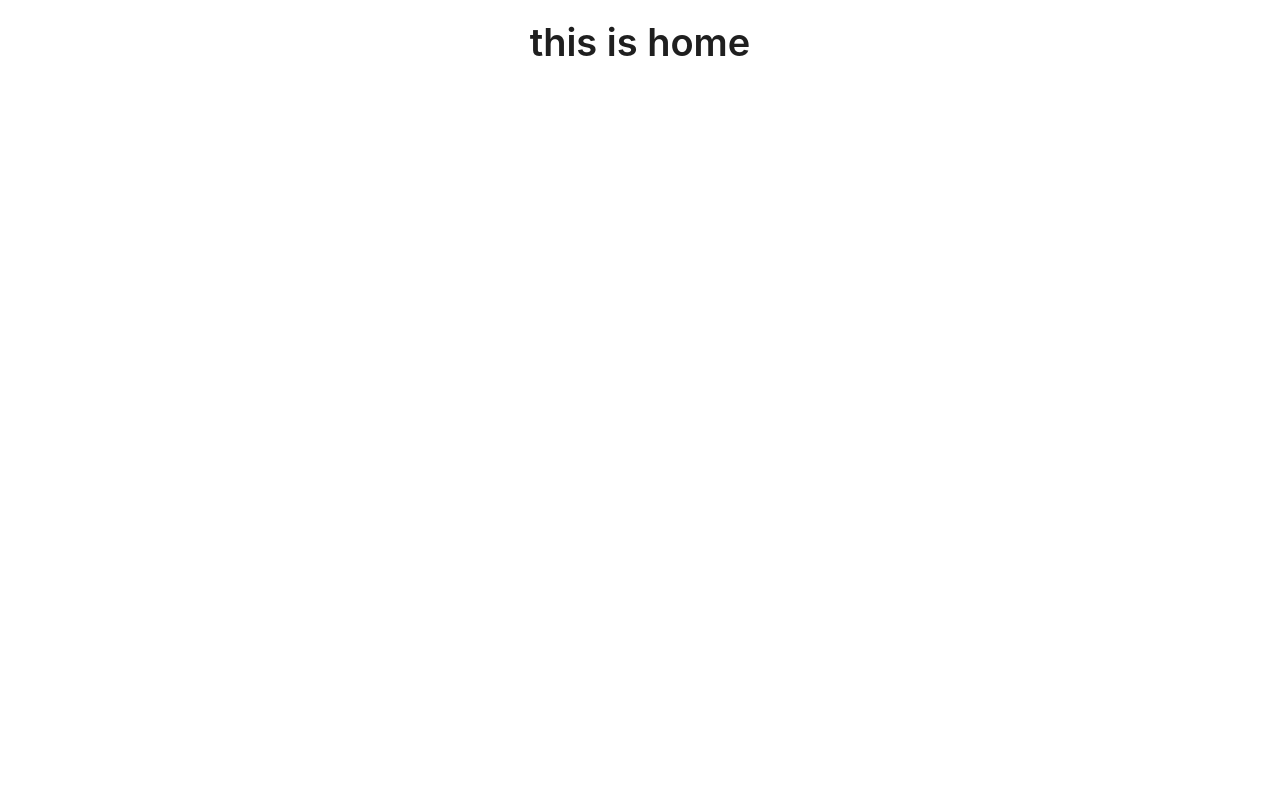
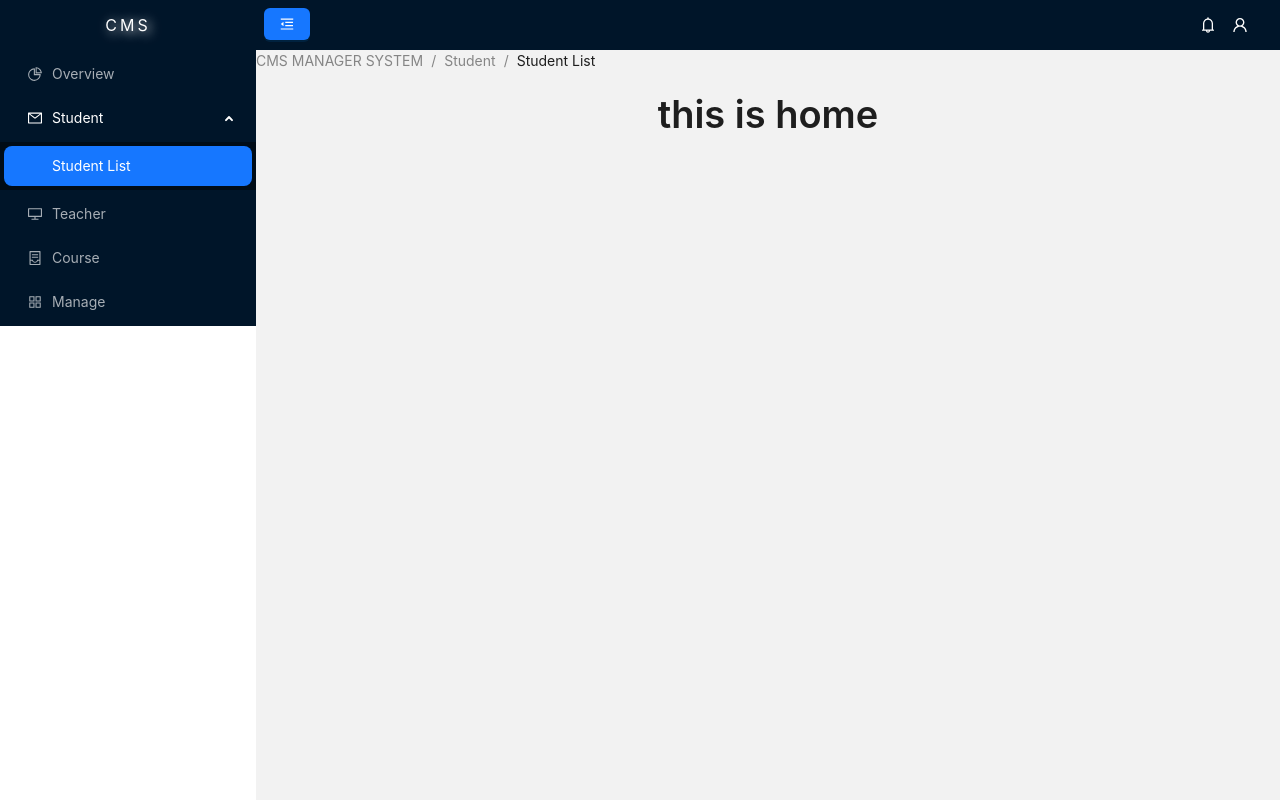
Before and after one commit to yuliaaaooo/app-notes, a React (Create React App) app: page /home in a window 1280 px wide. Built offline with nearby package versions, Linux system fonts and the light colour scheme.

Commit message:
feature:    完成菜单的布局和student列表

```diff
--- a/package.json
+++ b/package.json
@@ -9,6 +9,7 @@
     "antd": "^5.1.0",
     "axios": "^0.21.0",
     "crypto-js": "^4.0.0",
+    "date-fns": "^2.29.3",
     "react": "^18.2.0",
     "react-dom": "^18.2.0",
     "react-router-dom": "^6.6.1",
--- a/src/App.js
+++ b/src/App.js
@@ -1,25 +1,30 @@
 import "./App.css";
 import Login from "./pages/login";
 import Home from "./pages/home";
+import StudentList from "./pages/studentList";
 import {
     createBrowserRouter,
     createRoutesFromElements,
     Route,
     RouterProvider,
 } from "react-router-dom";
+import Layout from './layout';
+const HomeComponent = <Layout><Home /></Layout>
+const studentListComponent =  <Layout><StudentList /></Layout>
 const router = createBrowserRouter(
     createRoutesFromElements(
         <Route>
             <Route path="login" element={<Login />} />
-            <Route path="home" element={<Home />} />
+            <Route path="home" element={HomeComponent} />
+            <Route path="studentList" element={studentListComponent} />
         </Route>
     )
 );
 function App() {
   return (
-    <div className="App">
-        <RouterProvider router={router} />
-    </div>
+        <div className="App">
+            <RouterProvider router={router} />
+        </div>
   );
 }
 
--- a/src/components/Form.js
+++ b/src/components/Form.js
@@ -39,7 +39,7 @@ const LoginForm = () => {
     if (!!data) {
       console.log("success");
       storage.setUserInfo(data);
-      navigate("/home");
+      navigate("/studentList");
     }
   };
   return (
--- a/src/index.js
+++ b/src/index.js
@@ -7,7 +7,7 @@ import reportWebVitals from "./reportWebVitals";
 const root = ReactDOM.createRoot(document.getElementById("root"));
 root.render(
   <React.StrictMode>
-    <App />
+          <App />
   </React.StrictMode>
 );
 
--- /dev/null
+++ b/src/layout.js
@@ -0,0 +1,136 @@
+import "./App.css";
+import {
+    AppstoreOutlined,
+    ContainerOutlined,
+    DesktopOutlined,
+    MailOutlined,
+    MenuFoldOutlined,
+    MenuUnfoldOutlined,
+    PieChartOutlined,
+    BellOutlined,
+    UserOutlined,
+    SmileOutlined
+} from '@ant-design/icons';
+import {Breadcrumb, Button, Dropdown, Menu} from 'antd';
+import React, { useState } from 'react';
+import http from "./utils/http";
+import lodash from "lodash";
+import storage from "./utils/storage";
+import {useNavigate} from "react-router-dom";
+function getItem(label, key, icon, children, type) {
+    return {
+        key,
+        icon,
+        children,
+        label,
+        type,
+    };
+}
+const items = [
+    getItem('Overview', '1', <PieChartOutlined />),
+    getItem('Student', 'sub1', <MailOutlined />, [
+        getItem('Student List', '5'),
+    ]),
+    getItem('Teacher', '2', <DesktopOutlined />),
+    getItem('Course', '3', <ContainerOutlined />),
+    getItem('Manage', 'sub2', <AppstoreOutlined />),
+];
+const userItems= (navigate) => [
+    {
+        key: '1',
+        label: (
+            <a target="_blank" rel="noopener noreferrer" href="https://www.antgroup.com">
+               profile
+            </a>
+        ),
+    },
+    {
+        key: '4',
+        danger: true,
+        label: <span onClick={()=>{
+            http.post("logout").then((res)=>{
+                if(lodash.get(res,'data.data')){
+                    storage.setUserInfo(null);
+                    navigate("/login");
+                }
+            })
+        }}>logout</span>,
+    },
+];
+function Layout({children}) {
+    const [collapsed, setCollapsed] = useState(false);
+    const toggleCollapsed = () => {
+        setCollapsed(!collapsed);
+    };
+    const navigate = useNavigate();
+    return (
+        <div style={{display:'flex'}}>
+            <div
+                style={{
+                    flexBasis: 256,
+                }}
+            >
+
+                <div style={{
+                    height: '50px',
+                    background: '#001529',
+                    color:'white',
+                    textAlign: 'center',
+                    lineHeight: '50px',
+                    textShadow: '3px 2px 11px',
+                    letterSpacing: '3px'}}>
+
+                    CMS
+                </div>
+                <Menu
+                    defaultSelectedKeys={['5']}
+                    defaultOpenKeys={['sub1']}
+                    mode="inline"
+                    theme="dark"
+                    inlineCollapsed={collapsed}
+                    items={items}
+                />
+            </div>
+            <div style={{flex:1,background: '#f2f2f2',height: '100vh', overflow: 'auto'}}>
+                <div style={{
+                    background:'#001529',
+                    lineHeight:'50px',
+                    height: 50,
+                    display:'flex',
+                    justifyContent:'space-between',
+
+                }}>
+                    <Button
+                        type="primary"
+                        onClick={toggleCollapsed}
+                        style={{
+                            margin: 8,
+                        }}
+                    >
+                        {collapsed ? <MenuUnfoldOutlined /> : <MenuFoldOutlined />}
+                    </Button>
+                    <div style={{  color:'white',width: 80,fontSize: 16}}>
+                        <BellOutlined style={{marginRight: 16}}/>
+                        <Dropdown
+                            menu={{
+                                items:userItems(navigate),
+                            }}
+                        >
+                            <UserOutlined />
+                        </Dropdown>
+                    </div>
+                </div>
+                <Breadcrumb>
+                    <Breadcrumb.Item>CMS MANAGER SYSTEM</Breadcrumb.Item>
+                    <Breadcrumb.Item>
+                        <a href="">Student</a>
+                    </Breadcrumb.Item>
+                    <Breadcrumb.Item>Student List</Breadcrumb.Item>
+                </Breadcrumb>
+                {children}
+            </div>
+        </div>
+    );
+}
+
+export default Layout;
--- /dev/null
+++ b/src/pages/studentList.js
@@ -0,0 +1,104 @@
+import LoginForm from "../components/Form";
+import {Button, Input, Typography} from "antd";
+import {
+    PlusOutlined
+} from '@ant-design/icons';
+import styled from "styled-components";
+import { Space, Table, Tag } from 'antd';
+import React, {useCallback, useEffect, useState} from 'react';
+import lodash from 'lodash';
+import {formatDistanceToNow} from "date-fns"
+import http from "../utils/http";
+const { Search } = Input;
+const columns = [
+    {
+        title: 'No.',
+        dataIndex: 'index',
+        key: 'index',
+        render: (_,record,index) => index+1,
+    },
+    {
+        title: 'Name',
+        dataIndex: 'name',
+        key: 'name',
+        render: (text) => <a>{text}</a>,
+    },
+    {
+        title: 'Area',
+        dataIndex: 'country',
+        key: 'country',
+    },
+    {
+        title: 'Email',
+        dataIndex: 'email',
+        key: 'email',
+    },
+    {
+        title: 'Selected Curriculum',
+        key: 'courses',
+        dataIndex: 'courses',
+        render:(courses)=>{
+            return (courses||[]).map(item=>item.name).join(',')
+        }
+    },
+    {
+        title: 'Student Type',
+        key: 'typeName',
+        dataIndex: 'typeName',
+        render:(_,record)=>lodash.get(record,'type.name')
+    },
+    {
+        title: 'Join Time',
+        key: 'joinTime',
+        dataIndex: 'createdAt',
+        render:(value)=>formatDistanceToNow(new Date(value),{addSuffix:true})
+    },
+    {
+        title: 'Action',
+        key: 'action',
+        render: (_, record) => (
+            <Space size="middle">
+                <a>Edit</a>
+                <a>Delete</a>
+            </Space>
+        ),
+    },
+];
+function StudentList() {
+    const [list, setList ]= useState();
+    const getStudent = useCallback(lodash.debounce(async (query)=>{
+        const params = {
+            page:1,
+            limit:10
+        }
+        if(query){
+            params.query = query;
+        }
+        const res = await http.get('students',{params});
+        setList(lodash.get(res,'data.data.students',[]))
+    },2000),[])
+    useEffect(()=>{
+       getStudent();
+    },[]);
+
+    function onSearch(value){
+        getStudent(value)
+    }
+    return (
+        <div>
+            <div style={{display:'flex',justifyContent:'space-between',margin:'0 5px'}}>
+                <Button style={{margin:8}} type="primary"><PlusOutlined />Add</Button>
+                <Search placeholder="Search by name"
+                        allowClear
+                        onSearch={onSearch}
+                        style={{
+                            width: 300,
+                        }} />
+            </div>
+
+            <Table columns={columns} dataSource={list} />
+        </div>
+    );
+}
+
+export default StudentList;
```
Also changed, not shown: 1 other file (tests, documents, lock files or other folders).
